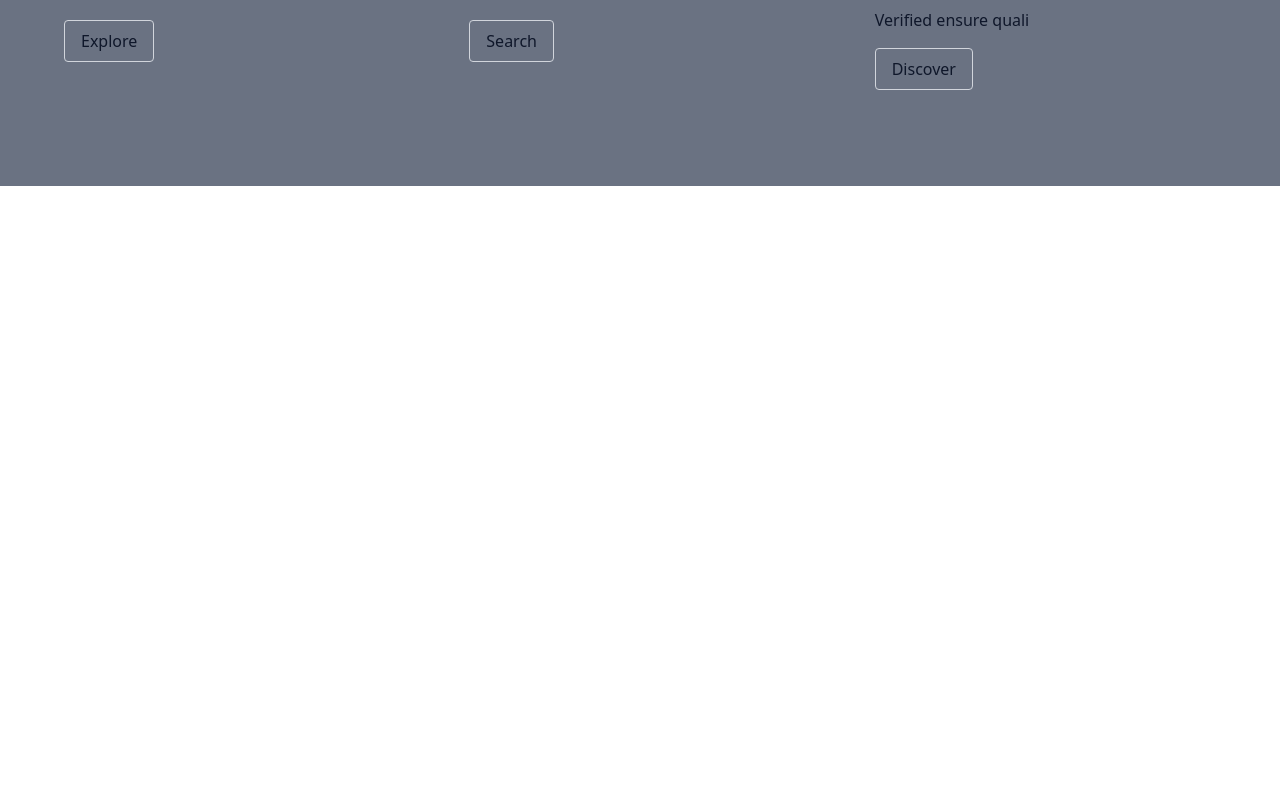
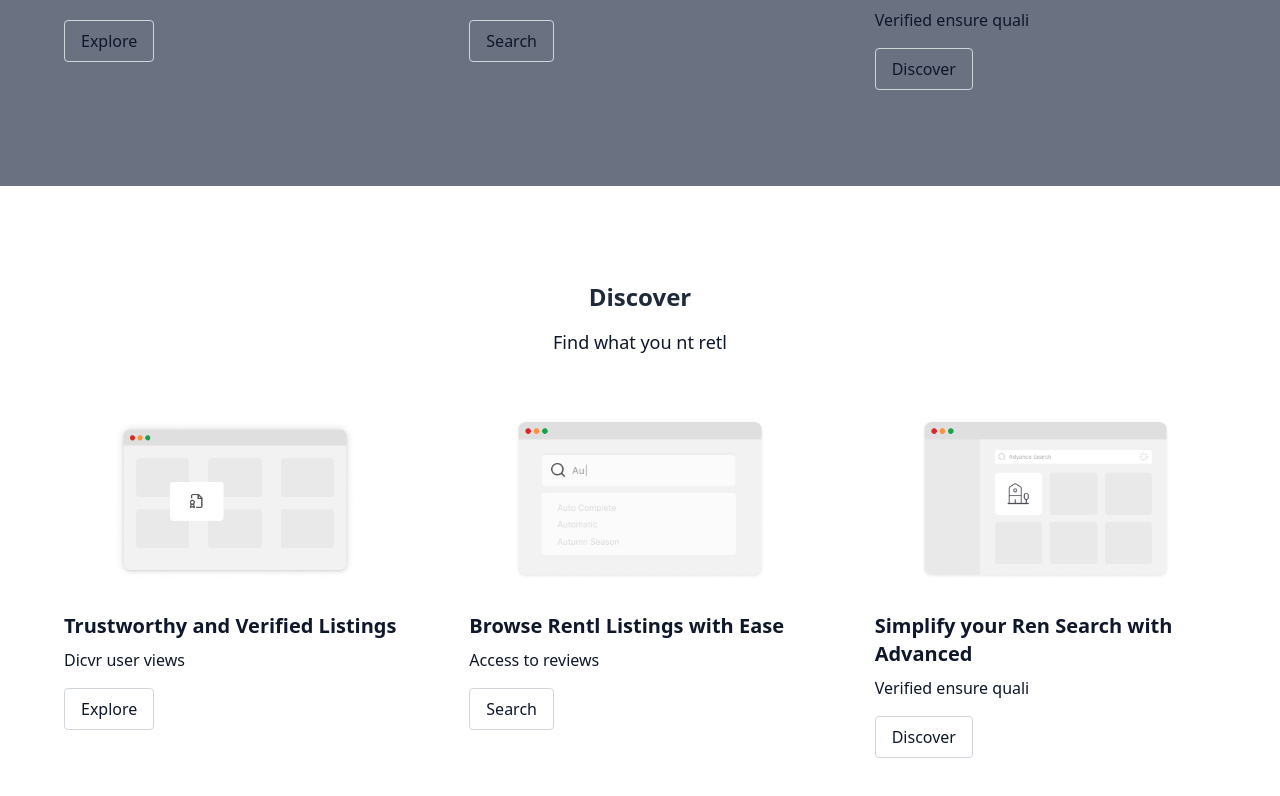
Before and after one commit to EstanislaoE/my-rentals, a Next.js app in the folder client/: page /landing in a window 1280 px wide. Shown: the part 1296-2092 px from the top of the page. Before the commit the page ends 1482 px from the top, so only its background shows below. Built offline with nearby package versions, Linux system fonts and the light colour scheme; no server answers.

Commit message:
discover section added

```diff
--- /dev/null
+++ b/client/src/app/(nondashboard)/landing/DiscoverSection.tsx
@@ -0,0 +1,105 @@
+"use client";
+
+import React from "react";
+import { motion } from "framer-motion";
+import Image from "next/image";
+import Link from "next/link";
+
+const containerVariants = {
+  hidden: { opacity: 0 },
+  visible: {
+    opacity: 1,
+
+    transition: {
+      stageChildren: 0.2,
+    },
+  },
+};
+
+const itemVariants = {
+  hidden: { opacity: 0, y: 20 },
+  visible: { opacity: 1, y: 0 },
+};
+
+const DiscoverSection = () => {
+  return (
+    <motion.div
+      initial="hidden"
+      whileInView="visible"
+      viewport={{ once: true, amount: 0.3 }}
+      variants={{ containerVariants }}
+      className="py-12 bg-white mb-16 "
+    >
+      <div className="max-w-6xl xl:max-w-7xl mx-auto px-6 sm:px-8 lg:px-12 xl:px-16">
+        <motion.div variants={itemVariants} className="my-12 text-center">
+          <h2 className="text-2xl font-semibold leading-tight text-gray-800">
+            Discover
+          </h2>
+          <p className="mt-4 text-lg text-gray-600">Find what you nt retl</p>
+        </motion.div>
+        <div className="grid grid-cols-1 md:grid-cols-3 gap-8 lg:gap-12 xl:gap-16">
+          {[0, 1, 2].map((index) => (
+            <motion.div key={index} variants={itemVariants}>
+              <FeatureCard
+                imageSrc={`/landing-search${3 - index}.png`}
+                title={
+                  [
+                    "Trustworthy and Verified Listings",
+                    "Browse Rentl Listings with Ease",
+                    "Simplify your Ren Search with Advanced",
+                  ][index]
+                }
+                description={
+                  [
+                    "Dicvr user views ",
+                    "Access to reviews",
+                    "Verified ensure quali",
+                  ][index]
+                }
+                linkText={["Explore", "Search", "Discover"][index]}
+                linkHref={["/explore", "/search", "/discover"][index]}
+              />
+            </motion.div>
+          ))}
+        </div>
+      </div>
+    </motion.div>
+  );
+};
+
+const FeatureCard = ({
+  imageSrc,
+  title,
+  description,
+  linkText,
+  linkHref,
+}: {
+  imageSrc: string;
+  title: string;
+  description: string;
+  linkText: string;
+  linkHref: string;
+}) => (
+  <div className="text-ceter">
+    <div className="p-4 rounded-lg mb-4 flex items-center justify-center h-48">
+      <Image
+        src={imageSrc}
+        width={400}
+        height={400}
+        className="w-full h-full object-contain"
+        alt={title}
+      />
+    </div>
+    <h3 className="text-xl font-semibold mb-2 "> {title}</h3>
+    <p className="mb-4"> {description}</p>
+    <Link
+      href={linkHref}
+      className="inline-block border border-gray-300 rounded px-4 py-2 hover:bg-gray-300"
+      scroll={false}
+    >
+      {linkText}
+    </Link>
+  </div>
+);
+
+export default DiscoverSection;
--- a/client/src/app/(nondashboard)/landing/page.tsx
+++ b/client/src/app/(nondashboard)/landing/page.tsx
@@ -1,12 +1,14 @@
 import React from "react";
 import HeroSection from "./HeroSection";
 import FeaturesSection from "./FeaturesSection";
+import DiscoverSection from "./DiscoverSection";
 
 const Landing = () => {
   return (
     <div>
       <HeroSection />
       <FeaturesSection />
+      <DiscoverSection />
     </div>
   );
 };
```
